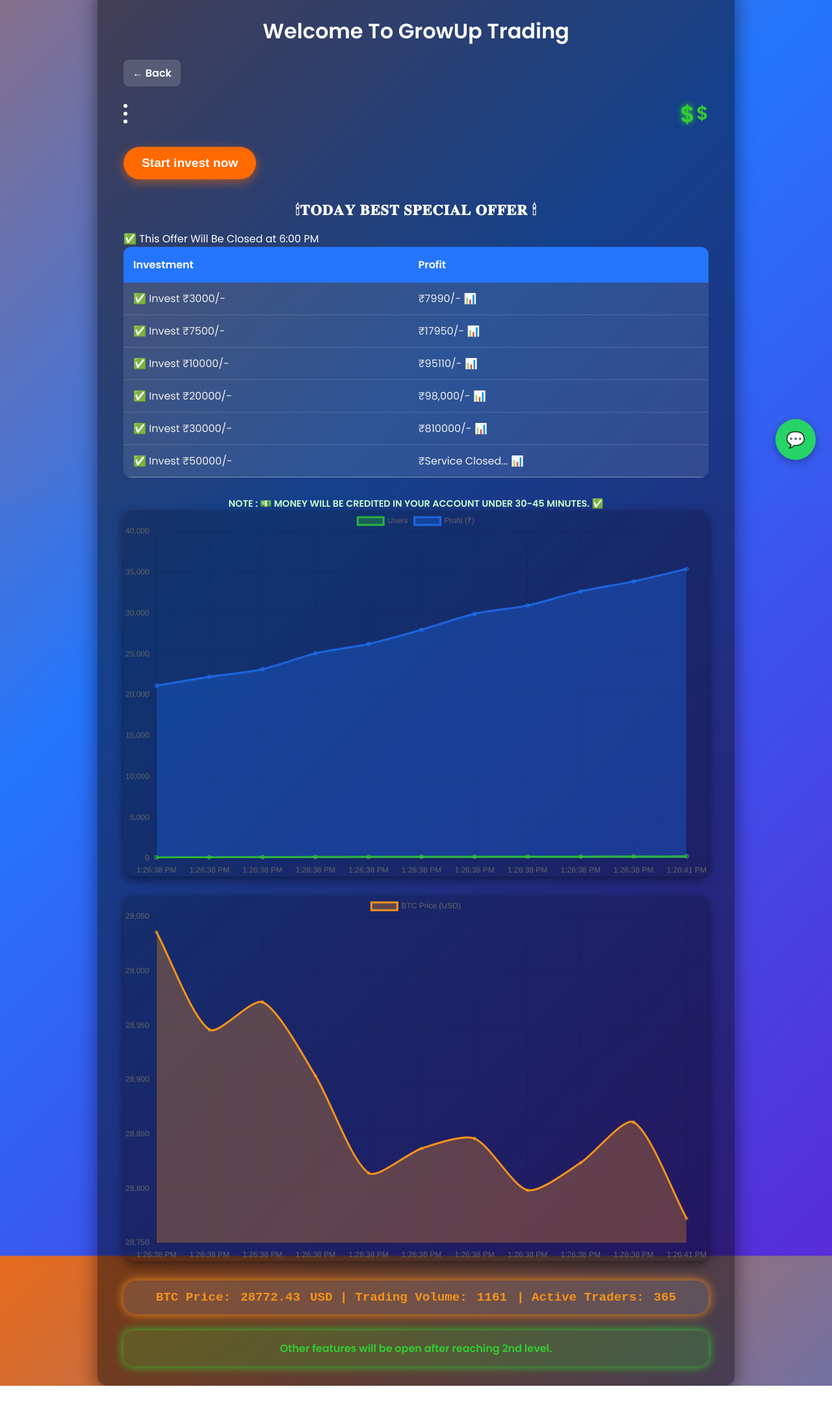
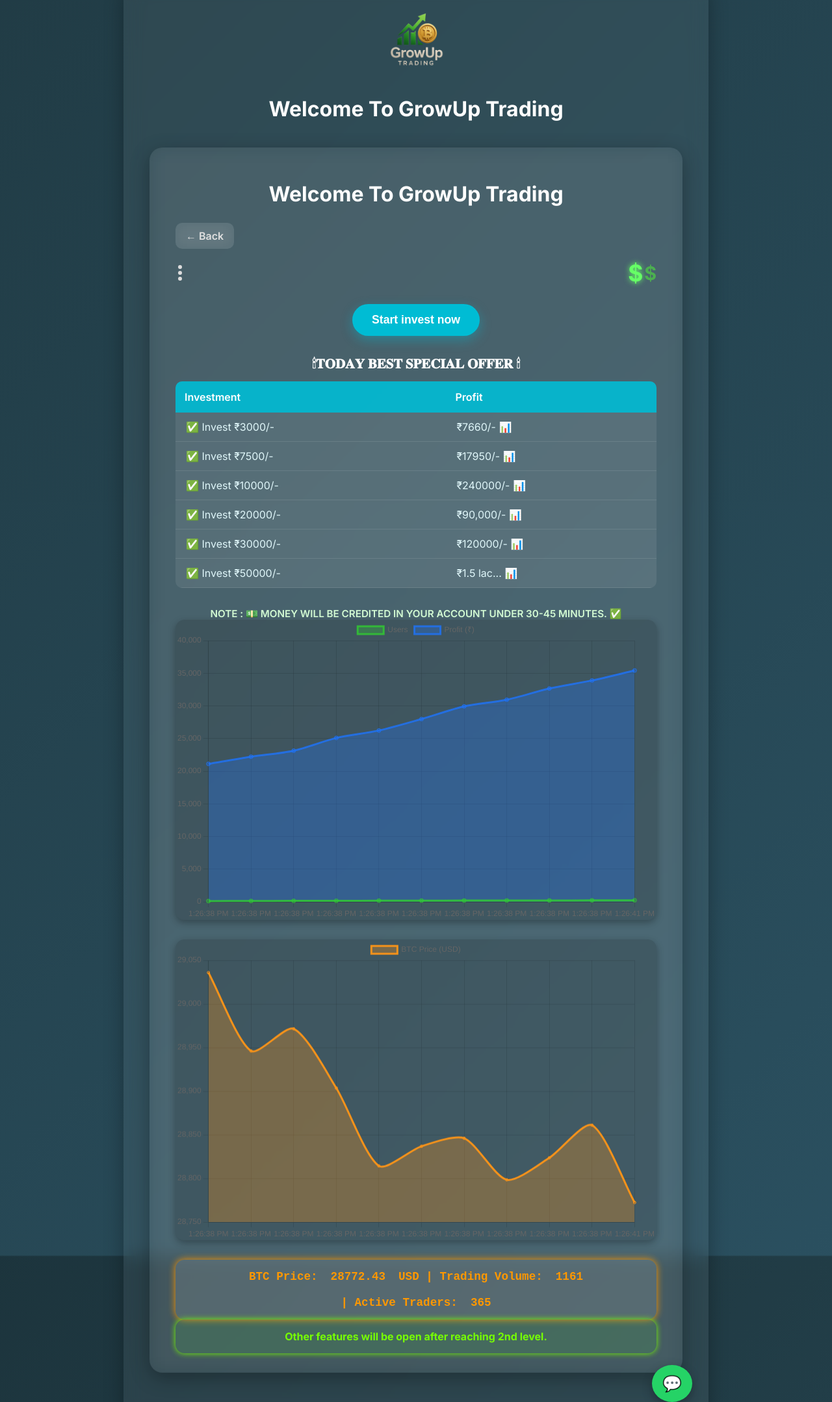
Before and after one commit to nepjob/Esewa, a plain HTML site: page Dashboard.html in a window 1280 px wide. Shown: the part 67-2225 px from the top of the page at 65% size. Before the commit the page ends 2200 px from the top, so only its background shows below. Drawn offline with nearby package versions, Linux system fonts and the light colour scheme.

Commit message:
Update Dashboard.html

```diff
--- a/Dashboard.html
+++ b/Dashboard.html
@@ -5,41 +5,43 @@
 <meta name="viewport" content="width=device-width, initial-scale=1" />
 <title>Modern Dashboard</title>
 <style>
-  @import url('https://fonts.googleapis.com/css2?family=Poppins:wght@400;600&display=swap');
+  @import url('https://fonts.googleapis.com/css2?family=Inter:wght@400;600;700&display=swap');
+
+  * {
+    box-sizing: border-box;
+    transition: all 0.3s ease;
+  }
 
   body, html {
     margin: 0; padding: 0; height: 100%;
-    font-family: 'Poppins', sans-serif;
-    background: linear-gradient(-45deg, #6a11cb, #2575fc, #ff6a00, #ee7752);
+    font-family: 'Inter', sans-serif;
+    background: linear-gradient(135deg, #0f2027, #203a43, #2c5364);
     background-size: 400% 400%;
-    animation: gradientBG 20s ease infinite;
-    color: #fff;
+    animation: gradientBG 18s ease infinite;
+    color: #f4f4f4;
     -webkit-font-smoothing: antialiased;
     -moz-osx-font-smoothing: grayscale;
   }
 
   @keyframes gradientBG {
-    0%{background-position:0% 50%}
-    50%{background-position:100% 50%}
-    100%{background-position:0% 50%}
-  }
-
-  * {
-    transition: all 0.3s ease;
+    0% { background-position: 0% 50%; }
+    50% { background-position: 100% 50%; }
+    100% { background-position: 0% 50%; }
   }
 
   .container {
     max-width: 900px;
     margin: 40px auto;
-    background: rgba(0,0,0,0.45);
+    background: rgba(255, 255, 255, 0.06);
     padding: 30px 40px;
-    border-radius: 15px;
-    box-shadow: 0 8px 30px rgba(0,0,0,0.5);
+    border-radius: 20px;
+    backdrop-filter: blur(14px);
+    box-shadow: 0 8px 30px rgba(0, 0, 0, 0.3);
   }
 
   h1 {
     text-align: center;
-    margin-bottom: 20px;
+    margin-bottom: 25px;
     font-size: 2rem;
     font-weight: 700;
     color: #ffffff;
@@ -48,16 +50,17 @@
   .back-btn {
     display: inline-block;
     margin-bottom: 20px;
-    color: #fff;
-    background: rgba(255,255,255,0.15);
-    padding: 8px 14px;
-    border-radius: 8px;
+    color: #e0e0e0;
+    background: rgba(255, 255, 255, 0.1);
+    padding: 10px 16px;
+    border-radius: 10px;
     cursor: pointer;
     font-weight: 600;
-    user-select: none;
+    backdrop-filter: blur(10px);
   }
+
   .back-btn:hover {
-    background: rgba(255,255,255,0.35);
+    background: rgba(255, 255, 255, 0.2);
   }
 
   .top-bar {
@@ -67,35 +70,36 @@
   }
 
   .dot-menu {
-    position: relative;
-    width: 30px;
-    height: 30px;
+    width: 32px;
+    height: 32px;
     cursor: pointer;
     display: flex;
     flex-direction: column;
     justify-content: space-between;
+    padding: 4px;
   }
+
   .dot-menu span {
     display: block;
     width: 6px;
     height: 6px;
-    background: #fff;
+    background: #ddd;
     border-radius: 50%;
   }
+
   .dot-menu:hover span {
-    background: #ff4c4c;
+    background: #ff5252;
   }
 
   .earnings {
     font-size: 1.8rem;
     font-weight: 700;
-    color: #32cd32;
+    color: #4caf50;
     cursor: pointer;
-    user-select: none;
     position: relative;
     padding-left: 25px;
-    font-family: 'Poppins', sans-serif;
   }
+
   .earnings::before {
     content: '$';
     position: absolute;
@@ -104,74 +108,81 @@
     transform: translateY(-50%);
     font-size: 2.2rem;
     font-weight: 900;
-    color: #32cd32;
-    text-shadow: 0 0 8px #32cd32;
+    color: #66ff66;
+    text-shadow: 0 0 8px #66ff66;
   }
+
   .earnings:hover {
-    color: #a8e6a1;
-    text-shadow: 0 0 12px #a8e6a1;
+    color: #b6fcb6;
+    text-shadow: 0 0 10px #b6fcb6;
   }
 
   .btn-invest {
-    margin: 30px 0;
-    background: #ff6a00;
+    display: block;
+    margin: 30px auto;
+    background: #00bcd4;
     border: none;
     color: white;
     font-weight: 700;
-    font-size: 1.2rem;
-    padding: 14px 28px;
-    border-radius: 40px;
+    font-size: 1.1rem;
+    padding: 14px 30px;
+    border-radius: 50px;
     cursor: pointer;
-    box-shadow: 0 5px 15px rgba(255,106,0,0.5);
+    box-shadow: 0 6px 18px rgba(0, 188, 212, 0.4);
   }
+
   .btn-invest:hover {
-    background: #ee5500;
-    box-shadow: 0 8px 20px rgba(238,85,0,0.7);
+    background: #0097a7;
+    box-shadow: 0 8px 22px rgba(0, 151, 167, 0.6);
+  }
+
+  .offer-header {
+    font-size: 1.3rem;
+    font-weight: 700;
+    text-align: center;
+    margin-bottom: 15px;
+    color: #fff;
   }
 
   table {
     width: 100%;
     border-collapse: collapse;
+    background: rgba(255, 255, 255, 0.08);
+    border-radius: 10px;
+    overflow: hidden;
     margin-bottom: 30px;
-    background: rgba(255,255,255,0.1);
-    border-radius: 12px;
-    overflow: hidden;
-  }
-  table thead {
-    background: #2575fc;
-  }
-  table thead tr th {
-    color: white;
-    padding: 15px;
-    font-weight: 700;
-    text-align: left;
-  }
-  table tbody tr {
-    border-bottom: 1px solid rgba(255,255,255,0.15);
-  }
-  table tbody tr:hover {
-    background: rgba(255,255,255,0.15);
-  }
-  table tbody tr td {
-    padding: 12px 15px;
-    font-size: 1rem;
-    color: #eee;
   }
 
-  .offer-header {
-    font-size: 1.4rem;
-    font-weight: 700;
-    text-align: center;
-    margin-bottom: 15px;
-    letter-spacing: 1px;
+  table thead {
+    background: rgba(0, 188, 212, 0.9);
+  }
+
+  table thead tr th {
+    padding: 14px;
+    font-weight: 600;
+    text-align: left;
+    color: #fff;
+  }
+
+  table tbody tr {
+    border-bottom: 1px solid rgba(255, 255, 255, 0.1);
+  }
+
+  table tbody tr:hover {
+    background: rgba(255, 255, 255, 0.05);
+  }
+
+  table tbody tr td {
+    padding: 12px 16px;
+    font-size: 1rem;
+    color: #e0f7fa;
   }
 
   .note {
-    font-size: 0.9rem;
-    color: #ccffcc;
+    font-size: 0.95rem;
+    color: #d4fcd4;
     font-weight: 600;
     text-align: center;
-    margin-top: 10px;
   }
 
   .charts {
@@ -181,53 +192,37 @@
     justify-content: center;
     margin-bottom: 30px;
   }
+
   canvas {
-    background: rgba(0,0,0,0.2);
-    border-radius: 15px;
-    box-shadow: 0 5px 15px rgba(0,0,0,0.5);
+    background: rgba(0, 0, 0, 0.15);
+    border-radius: 14px;
+    box-shadow: 0 4px 12px rgba(0,0,0,0.3);
   }
 
   .btc-trading {
     background: rgba(255, 255, 255, 0.1);
-    padding: 15px 25px;
-    border-radius: 20px;
-    font-size: 1.2rem;
+    padding: 16px 24px;
+    border-radius: 14px;
+    font-size: 1.1rem;
     font-weight: 600;
-    color: #f7931a;
-    margin-bottom: 25px;
-    box-shadow: 0 0 15px #f7931a;
+    color: #ff9800;
+    box-shadow: 0 0 12px #ff9800;
     display: flex;
     justify-content: center;
-    align-items: center;
-    gap: 15px;
-    font-family: 'Courier New', monospace;
-    user-select: none;
+    gap: 20px;
+    flex-wrap: wrap;
+    font-family: monospace;
   }
 
   .level-note {
-    background: rgba(50,205,50,0.2);
-    color: #32cd32;
-    padding: 15px 20px;
-    border-radius: 15px;
+    background: rgba(76, 175, 80, 0.2);
+    color: #76ff03;
+    padding: 16px;
+    border-radius: 14px;
     font-weight: 700;
     text-align: center;
     font-size: 1rem;
-    box-shadow: 0 0 15px #32cd32;
-  }
-
-  .stickers {
-    position: fixed;
-    bottom: 20px;
-    right: 20px;
-    font-size: 2rem;
-    user-select: none;
-    pointer-events: none;
-    animation: floatStickers 6s ease-in-out infinite;
-  }
-
-  @keyframes floatStickers {
-    0%, 100% { transform: translateY(0);}
-    50% { transform: translateY(-10px);}
+    box-shadow: 0 0 10px #76ff03;
   }
 
   .whatsapp-float {
@@ -239,13 +234,25 @@
     font-size: 24px;
     padding: 14px 16px;
     border-radius: 50%;
-    text-align: center;
-    box-shadow: 0 4px 12px rgba(0,0,0,0.3);
+    box-shadow: 0 6px 16px rgba(0,0,0,0.3);
     text-decoration: none;
     z-index: 999;
   }
 
-  /* Responsive design for mobile */
+  .stickers {
+    position: fixed;
+    bottom: 20px;
+    right: 20px;
+    font-size: 2rem;
+    pointer-events: none;
+    animation: floatStickers 6s ease-in-out infinite;
+  }
+
+  @keyframes floatStickers {
+    0%, 100% { transform: translateY(0);}
+    50% { transform: translateY(-10px);}
+  }
+
   @media (max-width: 768px) {
     .container {
       padding: 20px;
@@ -258,65 +265,52 @@
       padding: 12px 20px;
     }
 
-    table thead tr th,
-    table tbody tr td {
-      font-size: 0.95rem;
-      padding: 10px;
-    }
-
-    .offer-header {
-      font-size: 1.2rem;
-    }
-
-    .btc-trading {
-      font-size: 1rem;
-      flex-direction: column;
-      gap: 10px;
-      text-align: center;
-    }
-
     canvas {
       width: 100% !important;
       height: auto !important;
     }
+
+    .btc-trading {
+      font-size: 0.95rem;
+      flex-direction: column;
+      text-align: center;
+      gap: 10px;
+    }
   }
 
   @media (max-width: 480px) {
+    h1 {
+      font-size: 1.4rem;
+    }
+
+    .back-btn,
+    .earnings {
+      font-size: 0.9rem;
+    }
+
+    .earnings::before {
+      font-size: 1.5rem;
+    }
+
     .btn-invest {
       font-size: 0.95rem;
     }
 
-    .offer-header,
-    .note,
-    .level-note {
-      font-size: 1rem;
-    }
-
-    .btc-trading {
-      font-size: 0.9rem;
-    }
-
-    .back-btn {
-      font-size: 0.9rem;
-      padding: 6px 12px;
-    }
-
-    .earnings {
-      font-size: 1.4rem;
-    }
-
-    .earnings::before {
-      font-size: 1.8rem;
-    }
-
-    h1 {
-      font-size: 1.4rem;
+    .note, .offer-header, .level-note {
+      font-size: 0.95rem;
     }
   }
-
 </style>
 </head>
 <body>
+<!-- Body remains unchanged, same HTML and JS functionality -->
+   <div class="container">
+
+  <div style="text-align: center; margin-bottom: 20px;">
+    <img src="https://raw.githubusercontent.com/nepjob/Esewa/refs/heads/main/1752413014861.png" alt="GrowUp Logo" style="max-width: 120px;">
+  </div>
+
+  <h1>Welcome To GrowUp Trading</h1>
 
 <a class="whatsapp-float" href="https://wa.me/9769922786?text=Can%20You%20assist%20me%20For%20Invisting" target="_blank" title="Chat on WhatsApp">💬</a>
 
@@ -342,13 +336,12 @@
       <tr><th>Investment</th><th>Profit</th></tr>
     </thead>
     <tbody>
-      <tr><td>✅ Invest ₹3000/-</td><td>₹7990/- 📊</td></tr>
+      <tr><td>✅ Invest ₹3000/-</td><td>₹7660/- 📊</td></tr>
       <tr><td>✅ Invest ₹7500/-</td><td>₹17950/- 📊</td></tr>
-      <tr><td>✅ Invest ₹10000/-</td><td>₹95110/- 📊</td></tr>
-      <tr><td>✅ Invest ₹20000/-</td><td>₹98,000/- 📊</td></tr>
-      <tr><td>✅ Invest ₹30000/-</td><td>₹810000/- 📊</td></tr>
-      <tr><td>✅ Invest ₹50000/-</td><td>₹Service Closed... 📊</td></tr>
-      <tr><tr>✅️ This Offer Will Be Closed at 6:00 PM </td></tr>
+      <tr><td>✅ Invest ₹10000/-</td><td>₹240000/- 📊</td></tr>
+      <tr><td>✅ Invest ₹20000/-</td><td>₹90,000/- 📊</td></tr>
+      <tr><td>✅ Invest ₹30000/-</td><td>₹120000/- 📊</td></tr>
+      <tr><td>✅ Invest ₹50000/-</td><td>₹1.5 lac... 📊</td></tr>
     </tbody>
   </table>
 
```
